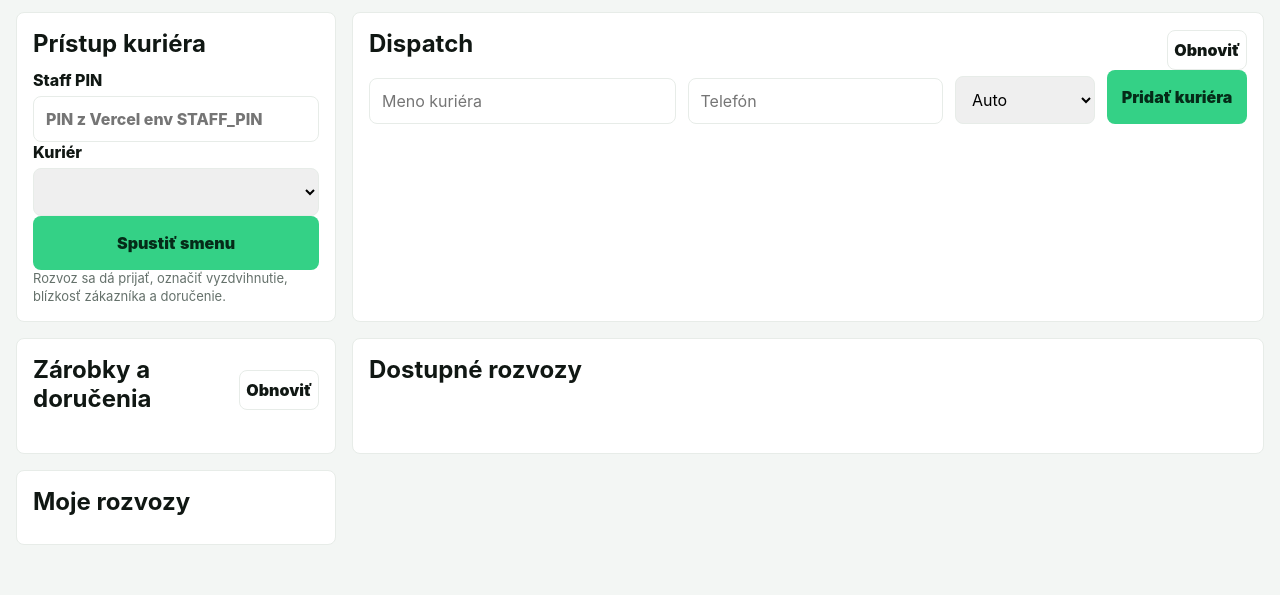
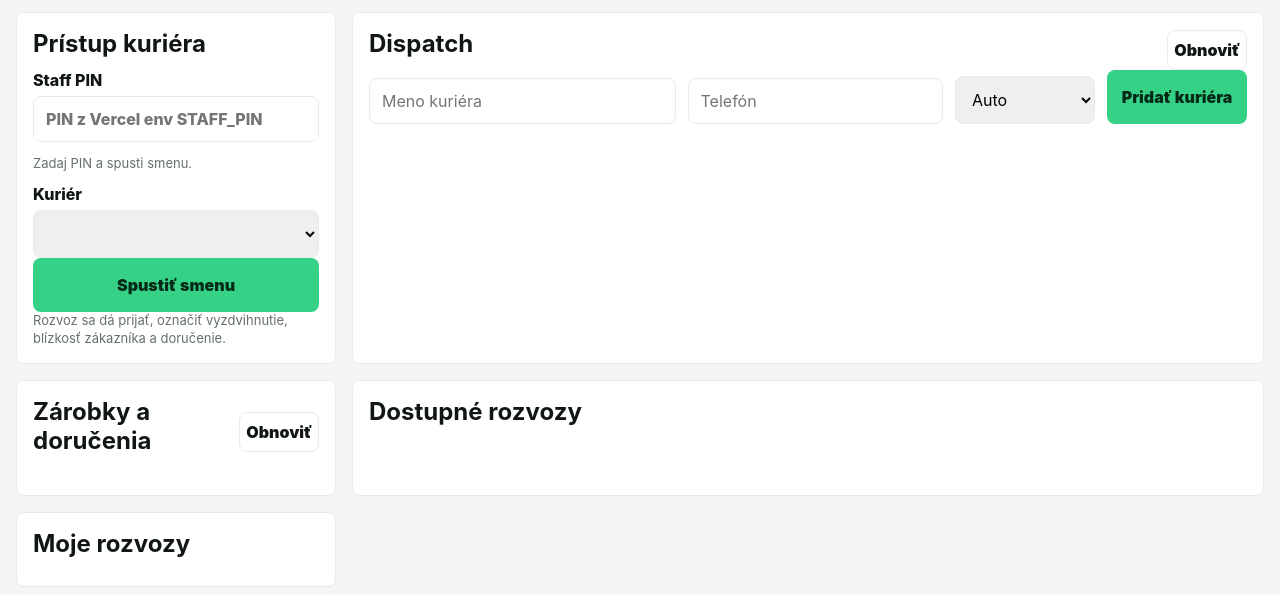
Before and after one commit to jozinko6/jasterkapka, a website: page courier.html in a window 1280 px wide. Shown: the part 117-712 px from the top of the page. Drawn offline with Linux system fonts and the light colour scheme.

Commit message:
Add courier status feedback

```diff
--- a/courier.html
+++ b/courier.html
@@ -27,6 +27,7 @@
           Staff PIN
           <input id="staffPin" type="password" placeholder="PIN z Vercel env STAFF_PIN" />
         </label>
+        <p class="muted" id="courierStatus">Zadaj PIN a spusti smenu.</p>
         <label>
           Kuriér
           <select id="courierSelect"></select>
```
